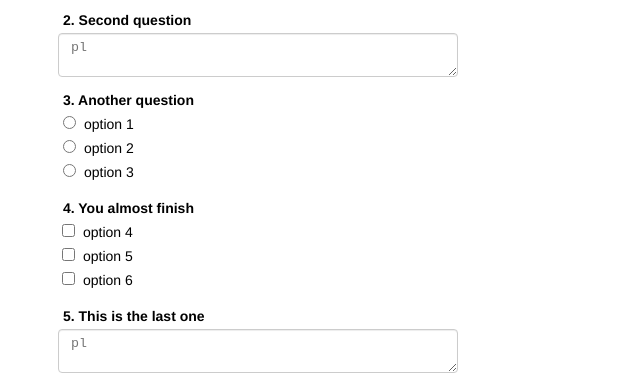
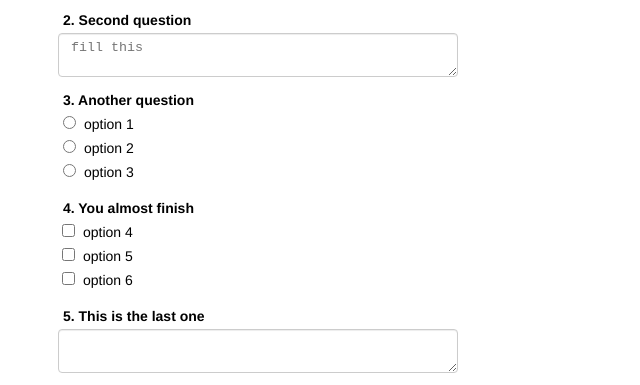
Before and after one commit to juancjara/json-to-survey, a plain HTML site: page index.html in a window 1280 px wide. Shown: the part 165-550 px from the top of the page, 0-640 px from the left. Drawn offline with Linux system fonts and the light colour scheme.

Commit message:
update html placeholders for 2 questions

```diff
--- a/index.html
+++ b/index.html
@@ -37,7 +37,7 @@
         }
       },
 
-      {label: '2. Second question', tag: 'textarea', placeholder: 'pl'},
+      {label: '2. Second question', tag: 'textarea', placeholder: 'fill this'},
 
       {label: '3. Another question', tag: 'radio',
        data : [
@@ -56,7 +56,7 @@
         {'value': '5', 'label': 'option 5'},
         {'value': '6', 'label': 'option 6'}
       ]},
-      {label: '5. This is the last one', tag: 'textarea', placeholder: 'pl'}
+      {label: '5. This is the last one', tag: 'textarea'}
     ]
   };
 
```
